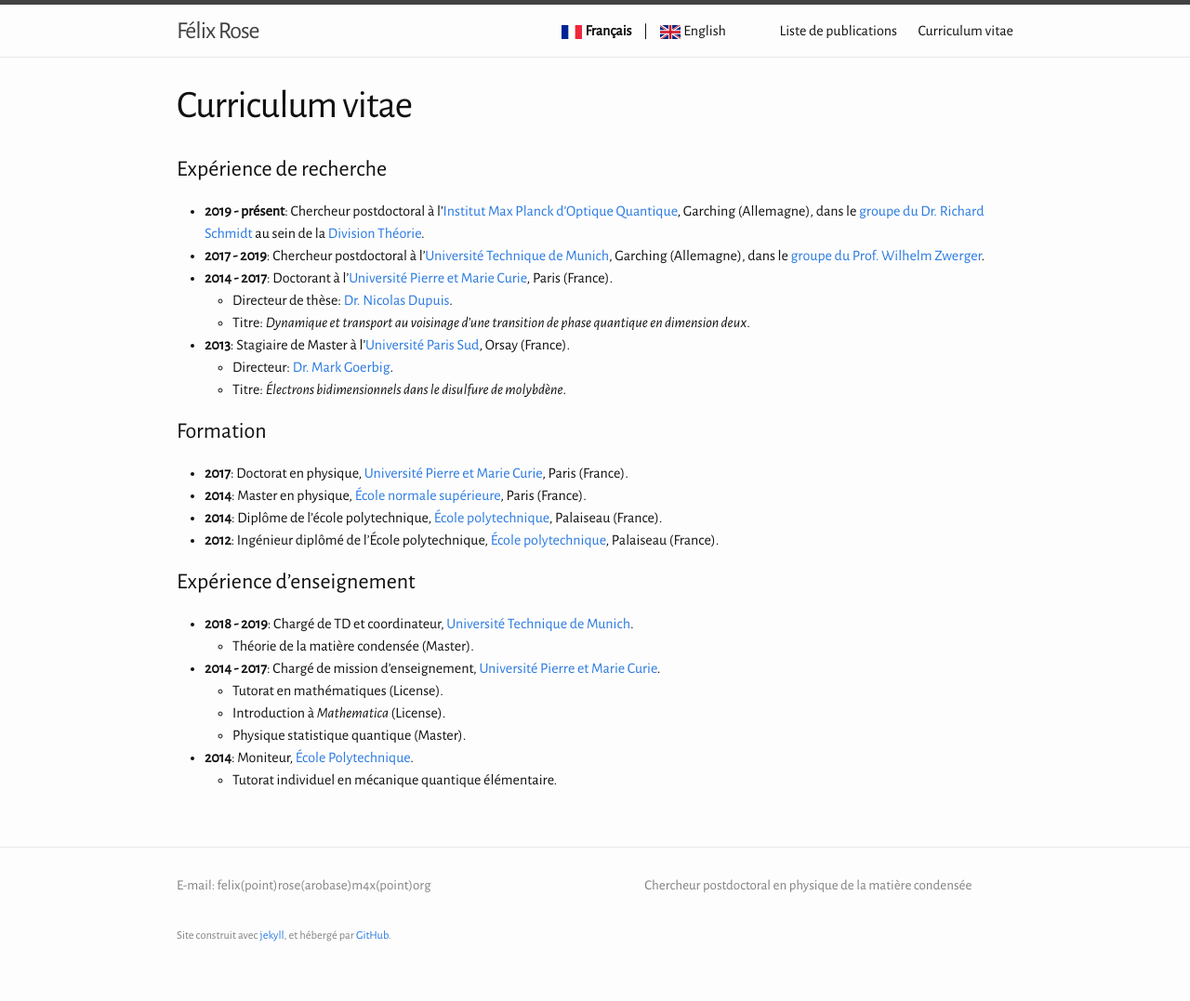
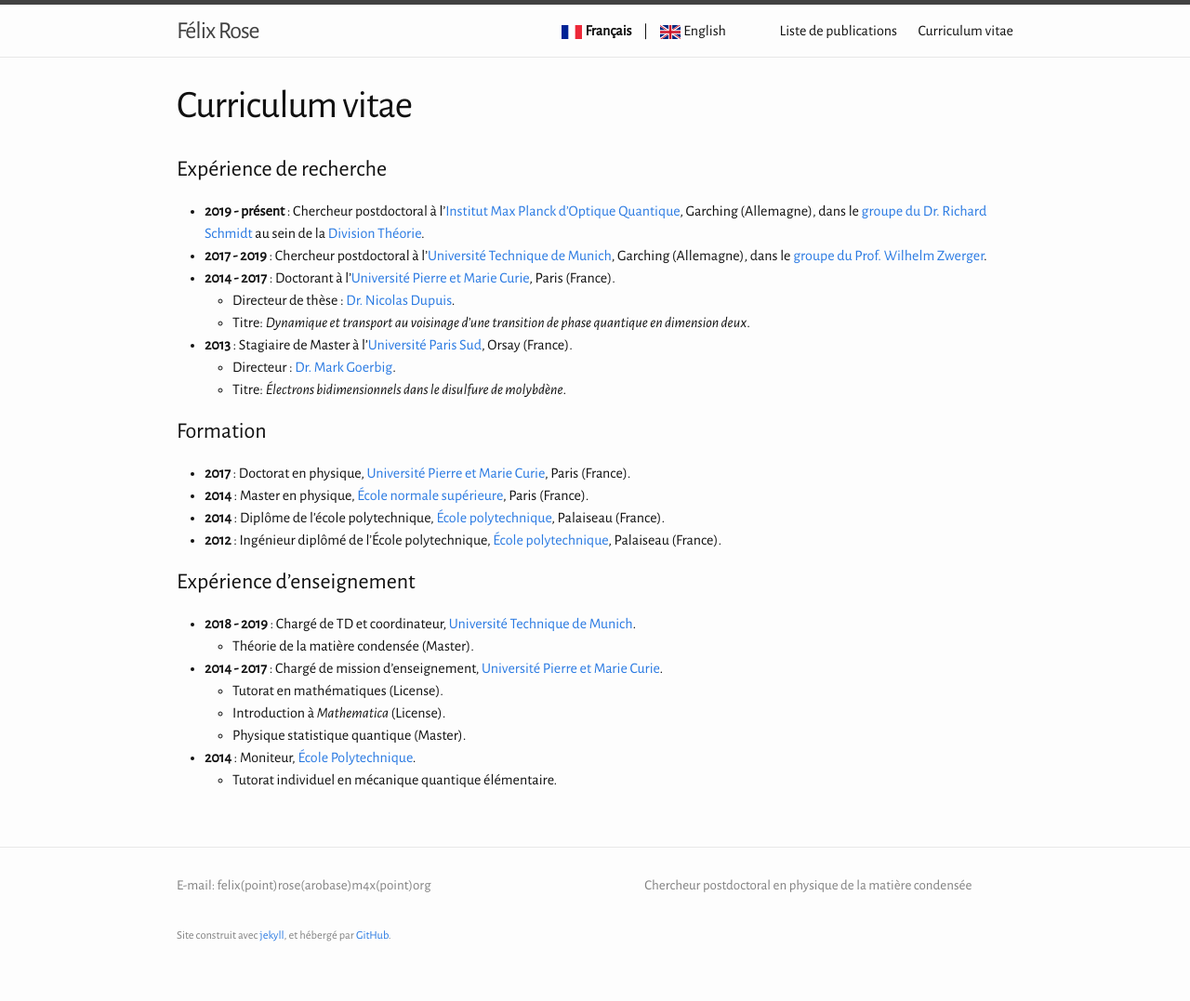
Before and after one commit to felix-rose/felix-rose.github.io, a Jekyll site: the page built from fr/cv.md, in a window 1280 px wide. Shown: the whole page at 93% size. Built offline with Jekyll 4.4.1, drawn with Linux system fonts in a browser that asks for light colours; part of the change alters nothing that is shown.

Commit message:
Version 1.12 Typos

```diff
--- a/fr/cv.md
+++ b/fr/cv.md
@@ -10,30 +10,30 @@ interLink: cv.html
 # Expérience de recherche
 
 
-* **2019 - présent**: Chercheur postdoctoral à l'[Institut Max Planck d'Optique Quantique](https://www.mpq.mpg.de/en), Garching (Allemagne), dans le [groupe du Dr. Richard Schmidt](https://quantummatter.de) au sein de la [Division Théorie](http://www2.mpq.mpg.de/Theorygroup/CIRAC/index.html).
-* **2017 - 2019**: Chercheur postdoctoral à l'[Université Technique de Munich](https://www.tum.de/nc/en/homepage/), Garching (Allemagne), dans le [groupe du Prof. Wilhelm Zwerger](http://einrichtungen.ph.tum.de/T34/).
-* **2014 - 2017**: Doctorant à l'[Université Pierre et Marie Curie](https://www.sorbonne-universite.fr), Paris (France).
-  + Directeur de thèse: [Dr. Nicolas Dupuis](https://www.lptmc.jussieu.fr/users/dupuis).
+* **2019 - présent** : Chercheur postdoctoral à l'[Institut Max Planck d'Optique Quantique](https://www.mpq.mpg.de/en), Garching (Allemagne), dans le [groupe du Dr. Richard Schmidt](https://quantummatter.de) au sein de la [Division Théorie](http://www2.mpq.mpg.de/Theorygroup/CIRAC/index.html).
+* **2017 - 2019** : Chercheur postdoctoral à l'[Université Technique de Munich](https://www.tum.de/nc/en/homepage/), Garching (Allemagne), dans le [groupe du Prof. Wilhelm Zwerger](http://einrichtungen.ph.tum.de/T34/).
+* **2014 - 2017** : Doctorant à l'[Université Pierre et Marie Curie](https://www.sorbonne-universite.fr), Paris (France).
+  + Directeur de thèse : [Dr. Nicolas Dupuis](https://www.lptmc.jussieu.fr/users/dupuis).
   + Titre: *Dynamique et transport au voisinage d’une transition de phase quantique en dimension deux*.
-* **2013**: Stagiaire de Master à l'[Université Paris Sud](http://www.u-psud.fr/en/index.html), Orsay (France).
-  + Directeur: [Dr. Mark Goerbig](https://www.equipes.lps.u-psud.fr/GOERBIG/).
+* **2013** : Stagiaire de Master à l'[Université Paris Sud](https://www.universite-paris-saclay.fr), Orsay (France).
+  + Directeur : [Dr. Mark Goerbig](https://www.equipes.lps.u-psud.fr/GOERBIG/).
   + Titre: *Électrons bidimensionnels dans le disulfure de molybdène*.
 
 # Formation
 
-* **2017**: Doctorat en physique, [Université Pierre et Marie Curie](https://www.sorbonne-universite.fr/en), Paris (France).
-* **2014**: Master en physique, [École normale supérieure](http://www.ens.fr/en), Paris (France).
-* **2014**: Diplôme de l'école polytechnique, [École polytechnique](http://www.polytechnique.edu/en), Palaiseau (France).
-* **2012**: Ingénieur diplômé de l'École polytechnique, [École polytechnique](http://www.polytechnique.edu/en), Palaiseau (France).
+* **2017** : Doctorat en physique, [Université Pierre et Marie Curie](https://www.sorbonne-universite.fr/), Paris (France).
+* **2014** : Master en physique, [École normale supérieure](http://www.ens.fr/), Paris (France).
+* **2014** : Diplôme de l'école polytechnique, [École polytechnique](http://www.polytechnique.edu/), Palaiseau (France).
+* **2012** : Ingénieur diplômé de l'École polytechnique, [École polytechnique](http://www.polytechnique.edu/), Palaiseau (France).
 
 
 # Expérience d'enseignement
 
-* **2018 - 2019**: Chargé de TD et coordinateur, [Université Technique de Munich](https://www.tum.de/nc/en/homepage/).
+* **2018 - 2019** : Chargé de TD et coordinateur, [Université Technique de Munich](https://www.tum.de/nc/en/homepage/).
   + Théorie de la matière condensée (Master).
-* **2014 - 2017**: Chargé de mission d'enseignement, [Université Pierre et Marie Curie](https://www.sorbonne-universite.fr/).
+* **2014 - 2017** : Chargé de mission d'enseignement, [Université Pierre et Marie Curie](https://www.sorbonne-universite.fr/).
   + Tutorat en mathématiques (License).
   + Introduction à *Mathematica* (License).
   + Physique statistique quantique (Master).
-* **2014**: Moniteur, [École Polytechnique](http://www.polytechnique.edu/).
+* **2014** : Moniteur, [École Polytechnique](http://www.polytechnique.edu/).
   + Tutorat individuel en mécanique quantique élémentaire.
```
Also changed, not shown: 1 other file.
